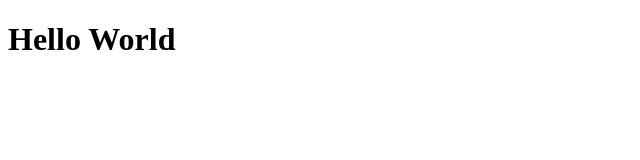
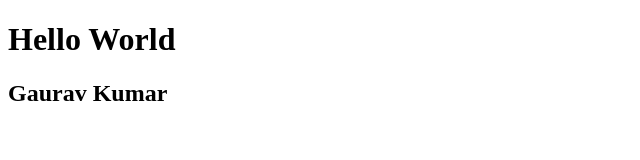
Before and after one commit to iam-gk/Project1, a plain HTML site: page index.html in a window 1280 px wide. Shown: the whole page, without its empty margins (0-640 px from the left). Drawn offline with Linux system fonts and the light colour scheme.

Commit message:
My name added.

```diff
--- a/index.html
+++ b/index.html
@@ -8,5 +8,6 @@
 </head>
 <body>
     <h1>Hello World</h1>
+    <h2>Gaurav Kumar</h2>
 </body>
 </html>
```
